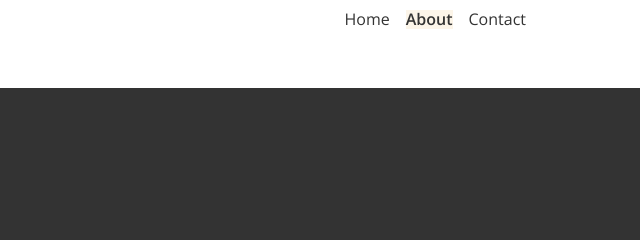
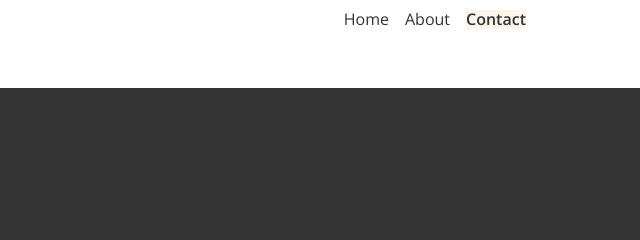
Before and after one commit to SamiumBashir/Lumina-Creative, a plain HTML site: page contact.html in a window 1280 px wide. Shown: the top 240 px of the page, 640-1280 px from the left. Drawn offline with nearby package versions, Linux system fonts and the light colour scheme.

Commit message:
added a class in main-menu section in header

```diff
--- a/contact.html
+++ b/contact.html
@@ -18,8 +18,8 @@
             </a>
             <ul class="main-menu">
                 <li><a href="./index.html">Home</a></li>
-                <li class="current"><a href="./about.html">About</a></li>
-                <li><a href="./contact.html">Contact</a></li>
+                <li><a href="./about.html">About</a></li>
+                <li class="current"><a href="./contact.html">Contact</a></li>
             </ul>
         </div>
     </header>
```
